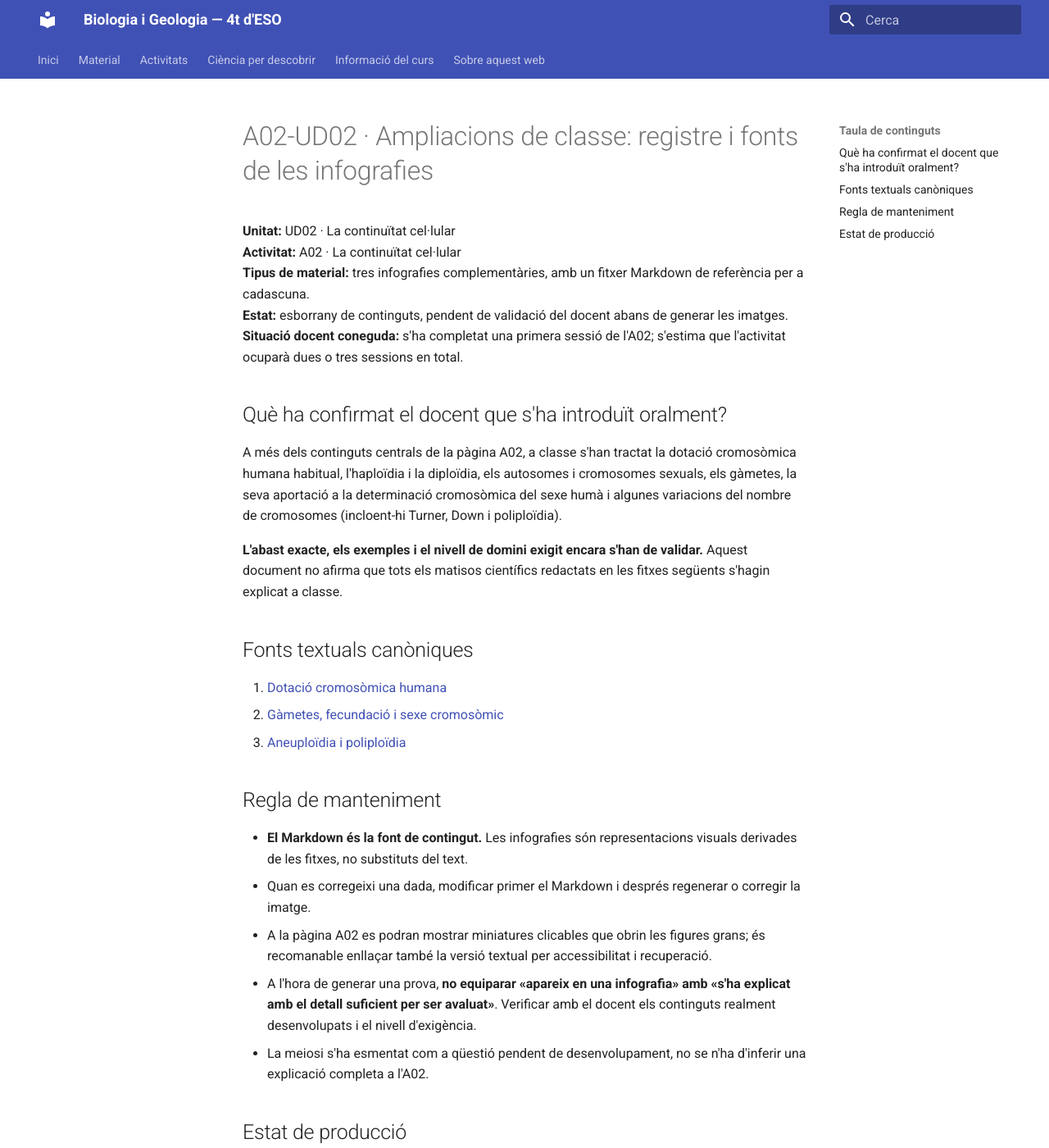
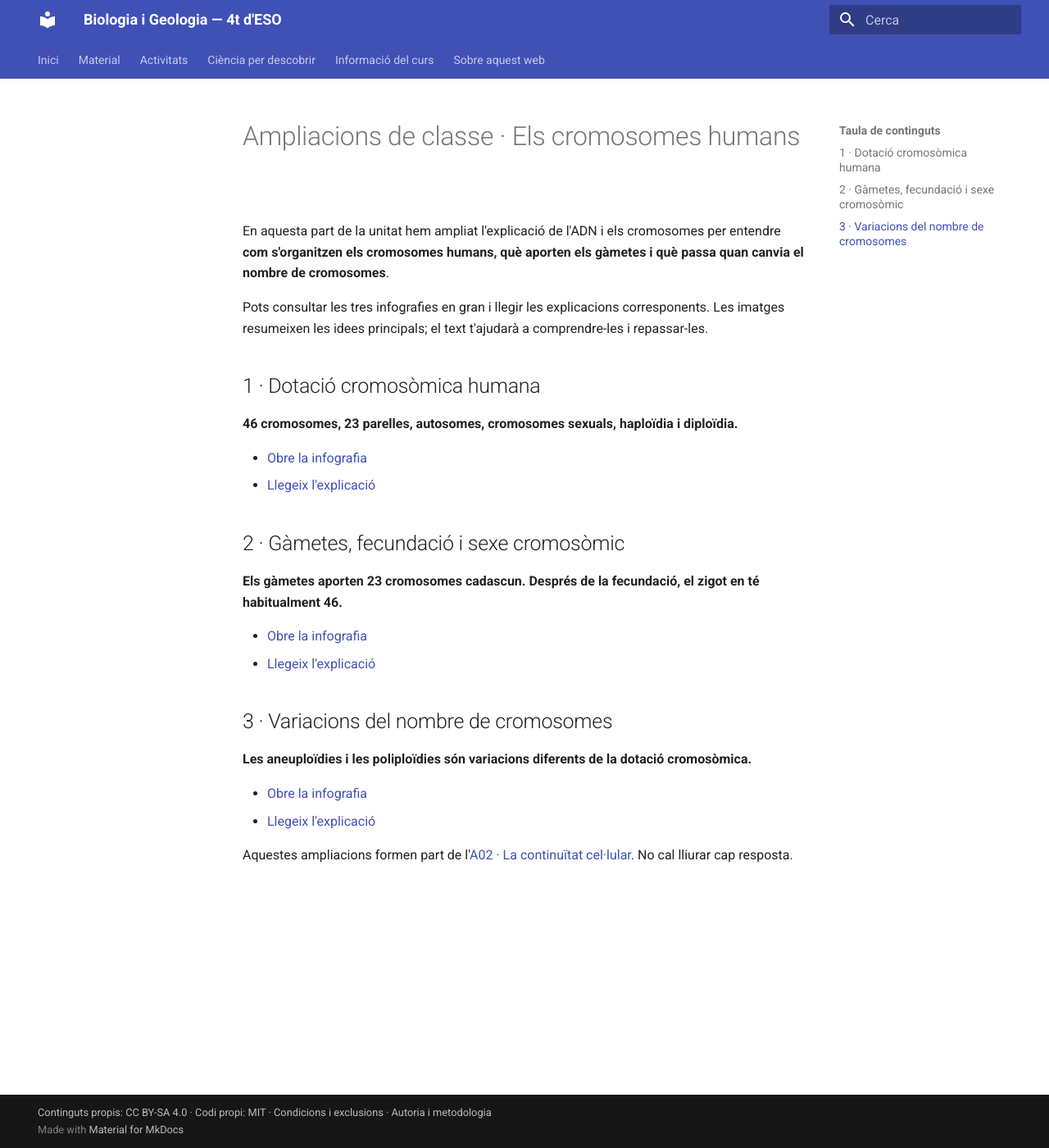
Before and after one commit to saloma-ui/biogeo4, an MkDocs documentation site: the page built from docs/activitats/ud2/continuitat-cellular/infografies/index.md, in a window 1280 px wide and 1400 px high. Shown: the whole window at 82% size. Built offline with MkDocs 1.6.1 and Material for MkDocs 9.7.7, drawn with Linux system fonts in a browser that asks for light colours; some of the changed text lies outside the part shown.

Commit message:
UD02 A02: adapta index.md a una explicació per a l'alumnat

```diff
--- a/docs/activitats/ud2/continuitat-cellular/infografies/index.md
+++ b/docs/activitats/ud2/continuitat-cellular/infografies/index.md
@@ -1,40 +1,33 @@
 ---
-title: 'A02 · Fonts textuals de les ampliacions de classe'
+title: 'A02 · Ampliacions de classe: els cromosomes humans'
 pdf: false
 ---
 
-# A02-UD02 · Ampliacions de classe: registre i fonts de les infografies
+# Ampliacions de classe · Els cromosomes humans
 
-**Unitat:** UD02 · La continuïtat cel·lular
-**Activitat:** A02 · La continuïtat cel·lular
-**Tipus de material:** tres infografies complementàries, amb un fitxer Markdown de referència per a cadascuna.
-**Estat:** esborrany de continguts, pendent de validació del docent abans de generar les imatges.
-**Situació docent coneguda:** s'ha completat una primera sessió de l'A02; s'estima que l'activitat ocuparà dues o tres sessions en total.
+En aquesta part de la unitat hem ampliat l'explicació de l'ADN i els cromosomes per entendre **com s'organitzen els cromosomes humans, què aporten els gàmetes i què passa quan canvia el nombre de cromosomes**.
 
-## Què ha confirmat el docent que s'ha introduït oralment?
+Pots consultar les tres infografies en gran i llegir les explicacions corresponents. Les imatges resumeixen les idees principals; el text t'ajudarà a comprendre-les i repassar-les.
 
-A més dels continguts centrals de la pàgina A02, a classe s'han tractat la dotació cromosòmica humana habitual, l'haploïdia i la diploïdia, els autosomes i cromosomes sexuals, els gàmetes, la seva aportació a la determinació cromosòmica del sexe humà i algunes variacions del nombre de cromosomes (incloent-hi Turner, Down i poliploïdia).
+## 1 · Dotació cromosòmica humana
 
-**L'abast exacte, els exemples i el nivell de domini exigit encara s'han de validar.** Aquest document no afirma que tots els matisos científics redactats en les fitxes següents s'hagin explicat a classe.
+**46 cromosomes, 23 parelles, autosomes, cromosomes sexuals, haploïdia i diploïdia.**
 
-## Fonts textuals canòniques
+- [Obre la infografia](../figures/01-dotacio-cromosomica.webp)
+- [Llegeix l'explicació](01-dotacio-cromosomica.md)
 
-1. [Dotació cromosòmica humana](01-dotacio-cromosomica.md)
-2. [Gàmetes, fecundació i sexe cromosòmic](02-gametes-fecundacio-sexe.md)
-3. [Aneuploïdia i poliploïdia](03-variacions-nombre-cromosomes.md)
+## 2 · Gàmetes, fecundació i sexe cromosòmic
 
-## Regla de manteniment
+**Els gàmetes aporten 23 cromosomes cadascun. Després de la fecundació, el zigot en té habitualment 46.**
 
-- **El Markdown és la font de contingut.** Les infografies són representacions visuals derivades de les fitxes, no substituts del text.
-- Quan es corregeixi una dada, modificar primer el Markdown i després regenerar o corregir la imatge.
-- A la pàgina A02 es podran mostrar miniatures clicables que obrin les figures grans; és recomanable enllaçar també la versió textual per accessibilitat i recuperació.
-- A l'hora de generar una prova, **no equiparar «apareix en una infografia» amb «s'ha explicat amb el detall suficient per ser avaluat»**. Verificar amb el docent els continguts realment desenvolupats i el nivell d'exigència.
-- La meiosi s'ha esmentat com a qüestió pendent de desenvolupament, no se n'ha d'inferir una explicació completa a l'A02.
+- [Obre la infografia](../figures/02-gametes-fecundacio.webp)
+- [Llegeix l'explicació](02-gametes-fecundacio-sexe.md)
 
-## Estat de producció
+## 3 · Variacions del nombre de cromosomes
 
-- Textos: esborranys recuperables i pendents de revisió.
-- Infografia 1: imatge validada pel docent i incorporada a la galeria.
-- Infografia 2: imatge validada pel docent i incorporada a la galeria.
-- Infografia 3: imatge generada i incorporada a la galeria; validació gràfica expressa encara pendent.
-- Miniatures: incorporades a la pàgina A02 entre els apartats 2 i 3; les imatges grans s'obren en una altra pestanya i cada fitxa Markdown queda enllaçada.
+**Les aneuploïdies i les poliploïdies són variacions diferents de la dotació cromosòmica.**
+
+- [Obre la infografia](../figures/03-variacions-cromosomiques.webp)
+- [Llegeix l'explicació](03-variacions-nombre-cromosomes.md)
+
+Aquestes ampliacions formen part de l'[A02 · La continuïtat cel·lular](../index.md). No cal lliurar cap resposta.
```
